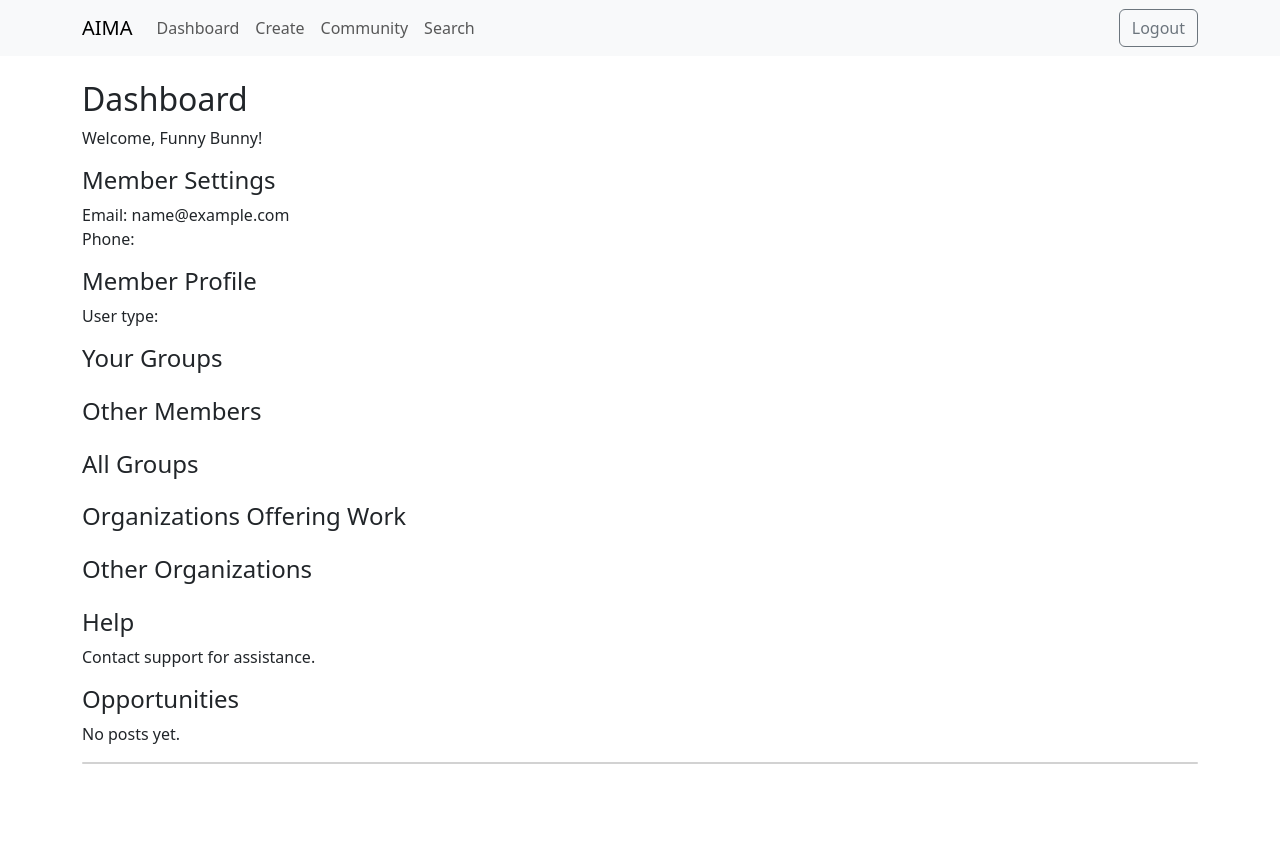
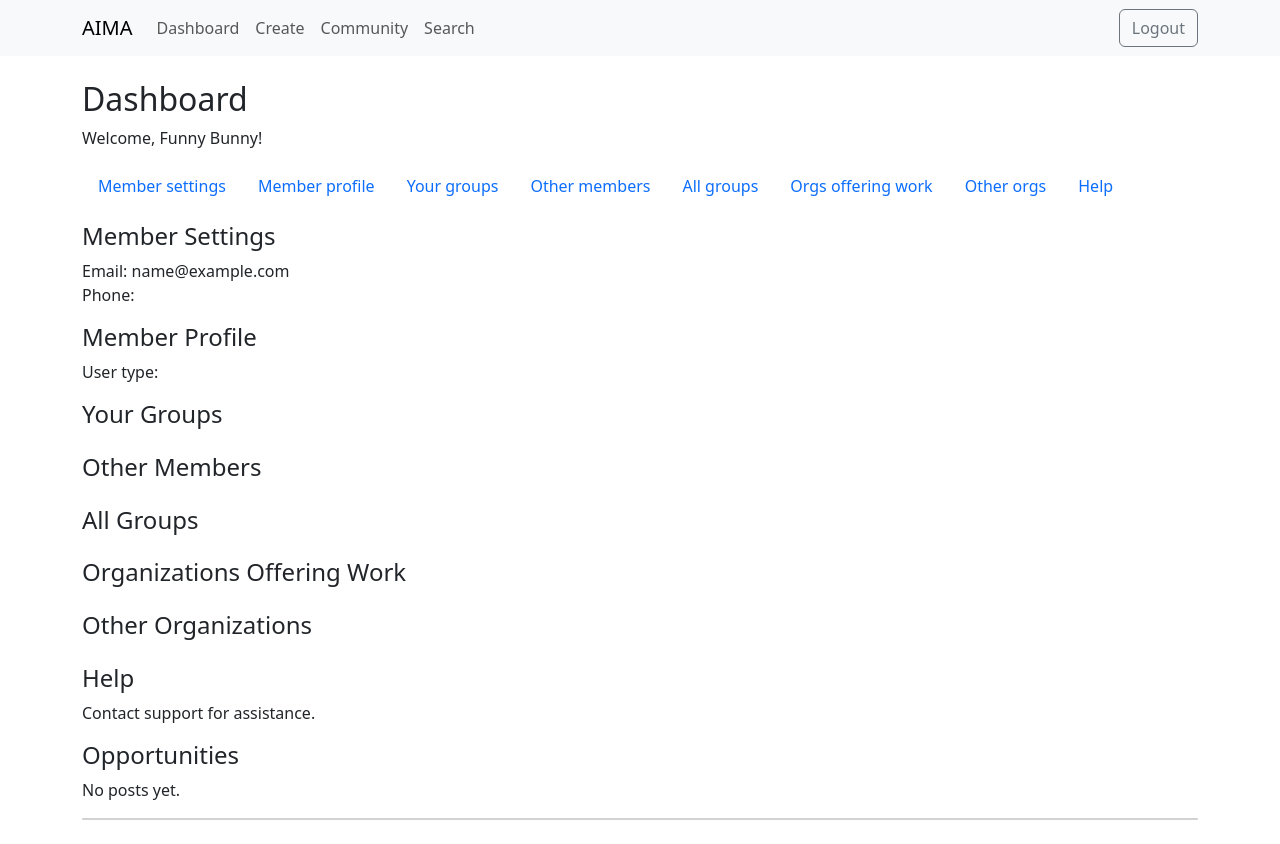
Before and after one commit to MEC-EAGLE/AIMA, a React (Vite) app in the folder myapp/: page /dashboard in a window 1280 px wide. Before the commit the page ends 800 px from the top, so only its background shows below. Built offline with nearby package versions, Linux system fonts and the light colour scheme; data requests are answered from the project's data file; sample sign-in values are in the browser's storage.

Commit message:
Style dashboard sections with nav

```diff
--- a/myapp/src/components/Dashboard.tsx
+++ b/myapp/src/components/Dashboard.tsx
@@ -47,48 +47,59 @@ export default function Dashboard() {
         <h2>Dashboard</h2>
         <p>Welcome, Funny Bunny!</p>
 
-        <h4>Member Settings</h4>
+        <nav className="nav nav-pills flex-wrap mb-3">
+          <a className="nav-link" href="#settings">Member settings</a>
+          <a className="nav-link" href="#profile">Member profile</a>
+          <a className="nav-link" href="#member-groups">Your groups</a>
+          <a className="nav-link" href="#other-members">Other members</a>
+          <a className="nav-link" href="#all-groups">All groups</a>
+          <a className="nav-link" href="#orgs-offering">Orgs offering work</a>
+          <a className="nav-link" href="#other-orgs">Other orgs</a>
+          <a className="nav-link" href="#help">Help</a>
+        </nav>
+
+        <h4 id="settings">Member Settings</h4>
         <p>Email: {user.email}<br />Phone: {user.phone}</p>
 
-        <h4>Member Profile</h4>
+        <h4 id="profile">Member Profile</h4>
         <p>User type: {user.type}</p>
 
-        <h4>Your Groups</h4>
+        <h4 id="member-groups">Your Groups</h4>
         <ul className="list-group mb-3">
           {memberGroups.map(g => (
             <li key={g.id} className="list-group-item">{g.name}</li>
           ))}
         </ul>
 
-        <h4>Other Members</h4>
+        <h4 id="other-members">Other Members</h4>
         <ul className="list-group mb-3">
           {otherMembers.map(m => (
             <li key={m.email} className="list-group-item">{m.email}</li>
           ))}
         </ul>
 
-        <h4>All Groups</h4>
+        <h4 id="all-groups">All Groups</h4>
         <ul className="list-group mb-3">
           {allGroups.map(g => (
             <li key={g.id} className="list-group-item">{g.name}</li>
           ))}
         </ul>
 
-        <h4>Organizations Offering Work</h4>
+        <h4 id="orgs-offering">Organizations Offering Work</h4>
         <ul className="list-group mb-3">
           {orgsOffering.map(o => (
             <li key={o.email} className="list-group-item">{o.email}</li>
           ))}
         </ul>
 
-        <h4>Other Organizations</h4>
+        <h4 id="other-orgs">Other Organizations</h4>
         <ul className="list-group mb-3">
           {otherOrgs.map(o => (
             <li key={o.email} className="list-group-item">{o.email}</li>
           ))}
         </ul>
 
-        <h4>Help</h4>
+        <h4 id="help">Help</h4>
         <p>Contact support for assistance.</p>
 
         <h4>Opportunities</h4>
```
